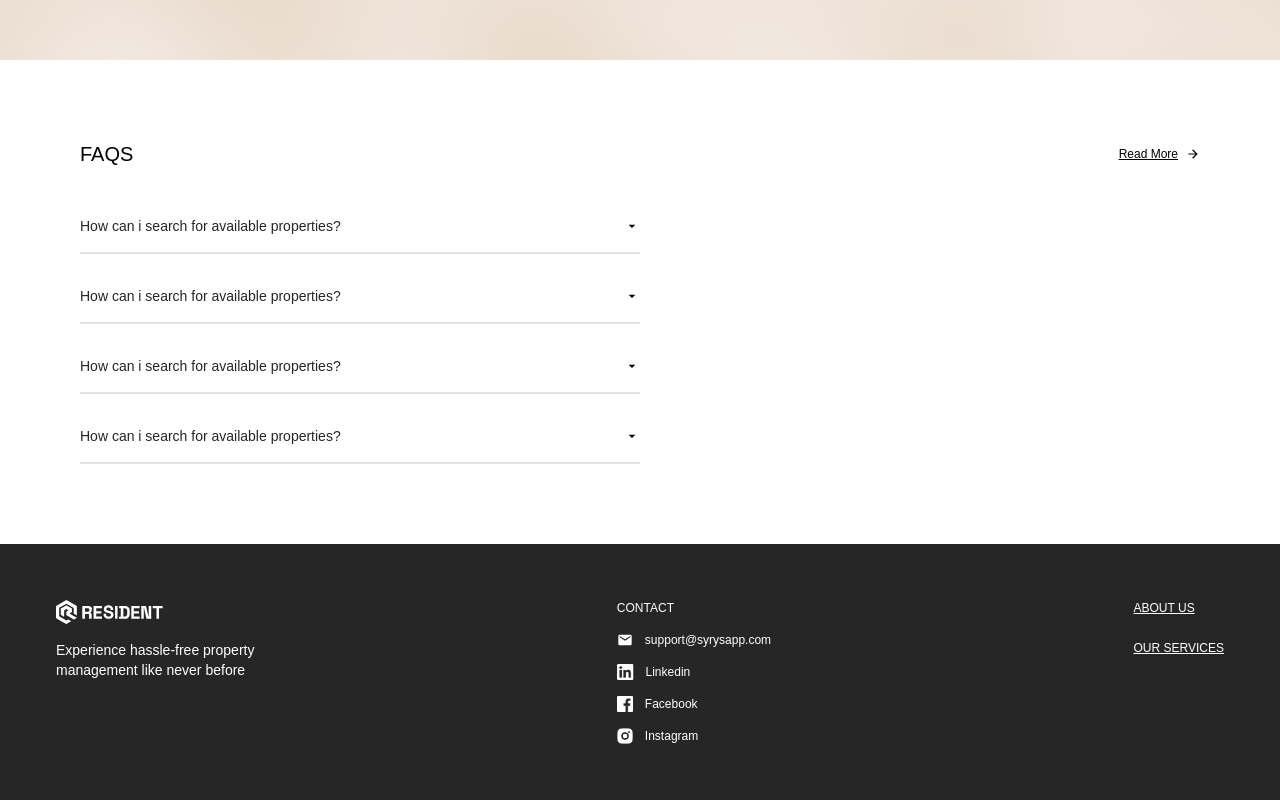
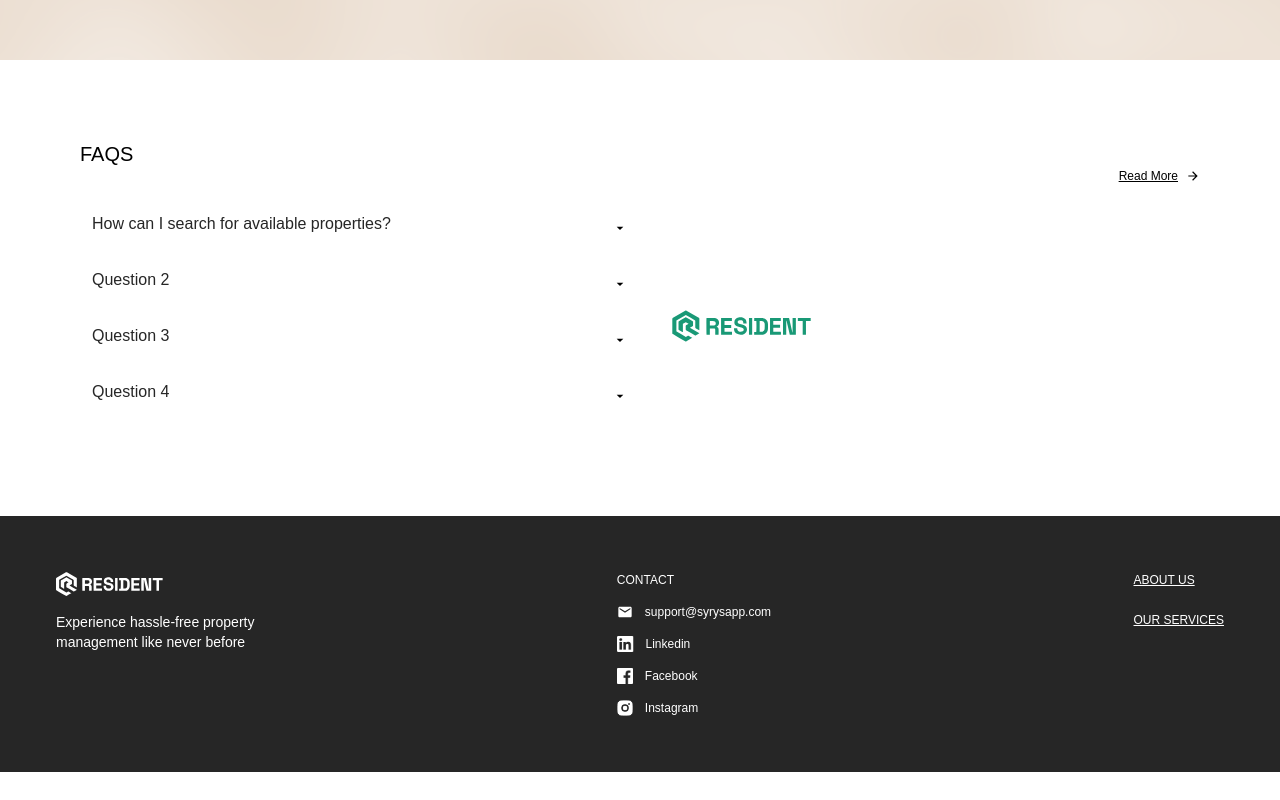
Before and after one commit to SYRYS-INVESTMENT-LTD/residence-webiste, a React (Create React App) app: page / in a window 1280 px wide. Shown: the part 3232-4032 px from the top of the page. After the commit the page ends 4004 px from the top, so only its background shows below. Built offline with nearby package versions, Linux system fonts and the light colour scheme; grey boxes are pictures that could not be loaded; a web font is replaced by a local one.

Commit message:
Modifying the FAQ section

```diff
--- a/src/Components/FAQ.js
+++ b/src/Components/FAQ.js
@@ -1,59 +1,76 @@
-import React from "react";
+import React, { useState } from "react";
 import { MdArrowForward, MdOutlineArrowDropDown } from "react-icons/md";
+import ri from "../Assets/Icons/ResidentIcon.svg";
 
 function FAQ() {
+  const [activeIndex, setActiveIndex] = useState(null);
+
+  const questions = [
+    "How can I search for available properties?",
+    "Question 2",
+    "Question 3",
+    "Question 4",
+  ];
+
+  const answers = [
+    "Answer 1: Lorem ipsum dolor sit amet, consectetur adipiscing elit.",
+    "Answer 2: Lorem ipsum dolor sit amet, consectetur adipiscing elit.",
+    "Answer 3: Lorem ipsum dolor sit amet, consectetur adipiscing elit.",
+    "Answer 4: Lorem ipsum dolor sit amet, consectetur adipiscing elit.",
+  ];
+
+  const handleQuestionClick = (index) => {
+    setActiveIndex(activeIndex === index ? null : index);
+  };
+
   return (
     <div className="mt-20 md:mx-20 mb-20 mx-10">
-      <div className="flex justify-between items-center">
       <h1 className="text-xl font-sfprosemibold">FAQS</h1>
       <div className="flex items-center space-x-2">
-          <p className="text-xs font-sfpromedium underline">Read More</p>
+        <p className="text-xs font-sfpromedium underline ml-auto">Read More</p>
         <MdArrowForward size={14} />
       </div>
-      </div>
-      <div>
-        <div className="md:w-[50%] mt-12">
-          <div className="flex items-center justify-between">
-            <h1 className="font-sfproregular text-[#262626] text-sm">
-              How can i search for available properties?
+      <div className="flex mt-4">
+        <div className="md:w-[50%]">
+          {questions.map((question, index) => (
+            <div
+              key={index}
+              className="md:cursor-pointer md:mb-8"
+              onClick={() => handleQuestionClick(index)}
+            >
+              <div className="flex items-center justify-between m-3 space-y-2">
+                <h1 className="font-sfproregular text-[#262626] text-base">
+                  {" "}
+                  {/* Increased font size */}
+                  {question}
                 </h1>
                 <MdOutlineArrowDropDown />
               </div>
-
-          <div className="h-0.5 bg-[#e3e3e3] w-[100%] mt-4"></div>
+              <div
+                className={`h-0.5 bg-[#e3e3e3] w-[100%] mt-4 ${
+                  activeIndex === index ? "block" : "hidden"
+                }`}
+              ></div>
             </div>
-
-        <div className="md:w-[50%] mt-8">
-          <div className="flex items-center justify-between">
-            <h1 className="font-sfproregular text-[#262626] text-sm">
-              How can i search for available properties?
-            </h1>
-            <MdOutlineArrowDropDown />
+          ))}
         </div>
-
-          <div className="h-0.5 bg-[#e3e3e3] w-[100%] mt-4"></div>
+        <div className="md:w-[50%] flex items-center">
+          {" "}
+          {/* Added flex class */}
+          <div className="md:ml-8 md:mt-4">
+            <img src={ri} alt="Resident Icon Green" className="text-center" />
+            {activeIndex !== null && (
+              <div>
+                <p className="text-lg mt-4 font-semibold">
+                  {" "}
+                  {/* Increased font size */}
+                  {questions[activeIndex]}
+                </p>
+                <p className="text-base">{answers[activeIndex]}</p>{" "}
+                {/* Increased font size */}
               </div>
-
-        <div className="md:w-[50%] mt-8">
-          <div className="flex items-center justify-between">
-            <h1 className="font-sfproregular text-[#262626] text-sm">
-              How can i search for available properties?
-            </h1>
-            <MdOutlineArrowDropDown />
+            )}
           </div>
-
-          <div className="h-0.5 bg-[#e3e3e3] w-[100%] mt-4"></div>
-        </div>
-
-        <div className="md:w-[50%] mt-8">
-          <div className="flex items-center justify-between">
-            <h1 className="font-sfproregular text-[#262626] text-sm">
-              How can i search for available properties?
-            </h1>
-            <MdOutlineArrowDropDown />
-          </div>
-
-          <div className="h-0.5 bg-[#e3e3e3] w-[100%] mt-4"></div>
         </div>
       </div>
     </div>
```
Lines whose indentation alone changed are shown as unchanged.
